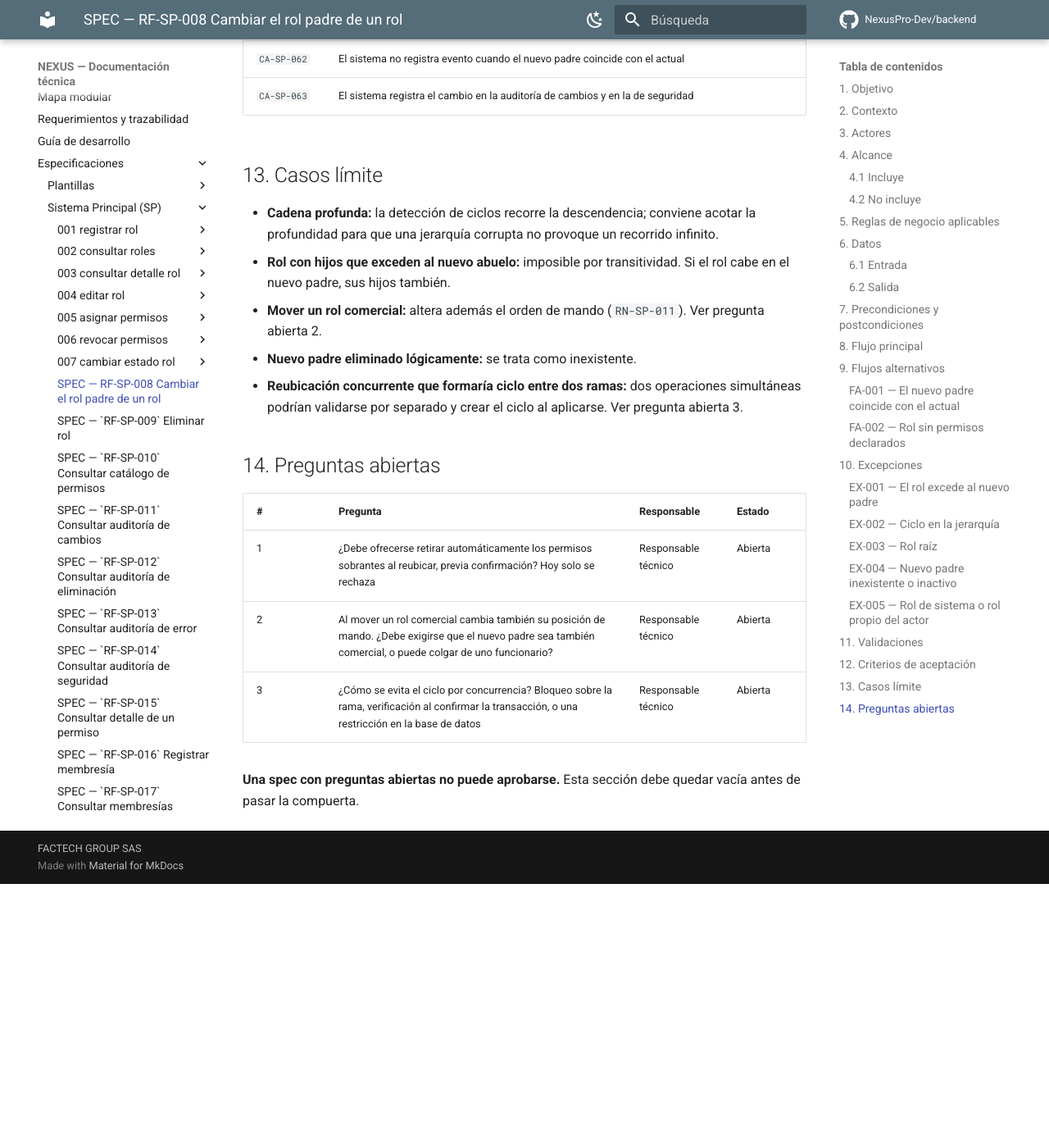
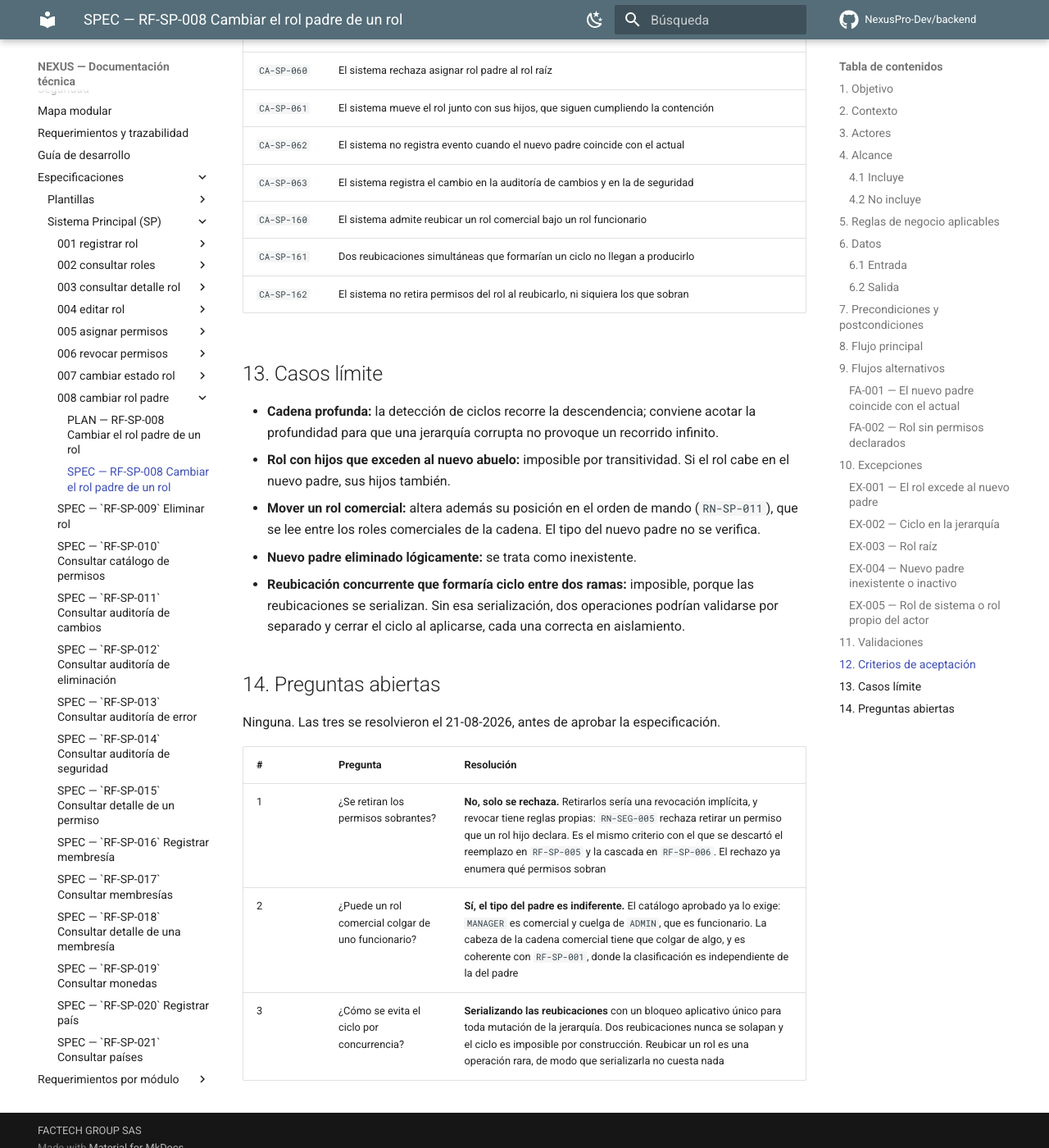
Before and after one commit to NexusPro-Dev/backend, an MkDocs documentation site: the page built from docs/specs/sp/008-cambiar-rol-padre/spec.md, in a window 1280 px wide and 1400 px high, scrolled down 5375 px. Shown: the whole window at 82% size. Built offline with MkDocs 1.6.1 and Material for MkDocs 9.7.7, drawn with Linux system fonts in a browser that asks for light colours; comment, search, counter and statistics services are not loaded; before the commit the page ends 6453 px from its top, so only the background shows below that; some of the changed text lies outside the part shown.

Commit message:
docs(sp): aprobar la spec de RF-SP-008 y redactar su plan
Tres preguntas resueltas.

No se retiran los permisos sobrantes al reubicar: se rechaza. Retirarlos seria
una revocacion implicita, y revocar tiene reglas propias. Es el mismo criterio
con el que se descarto el reemplazo en RF-SP-005 y la cascada en RF-SP-006.

El tipo del nuevo padre es indiferente. El catalogo aprobado ya lo exige:
MANAGER es comercial y cuelga de ADMIN, que es funcionario. La cabeza de la
cadena comercial tiene que colgar de algo.

Los ciclos por concurrencia se evitan serializando las reubicaciones con un
bloqueo unico para toda la jerarquia.

El bloqueo global merece explicacion, porque parece excesivo. Bloquear solo el
rol movido y la cadena del nuevo padre no cierra el problema: con cuatro roles,
A a B y C a D, mover B bajo D y mover D bajo B son operaciones validas por
separado, cada una contra una jerarquia que aun es aciclica, y no comparten
ninguna fila. Aplicadas a la vez dejan B y D colgando el uno del otro. Como no
se sabe de antemano que ramas se tocaran, el unico bloqueo que sirve es el
global. El coste es aceptable porque reubicar un rol es excepcional y el
bloqueo no alcanza a las lecturas.

Se descarta el disparador con consulta recursiva en la base de datos, que
daria una garantia mas fuerte pero llevaria RN-SEG-006 fuera del dominio,
donde no puede probarse sin levantar PostgreSQL (Art. VI.3).

CA-SP-161 queda senalado como la prueba que no puede omitirse ni simplificarse:
ejecutarla como dos llamadas secuenciales pasaria siempre sin probar nada.
Hacen falta dos transacciones concurrentes reales compitiendo por el bloqueo.

Ocho specs aprobadas con su plan, trece en revision. Con esto queda completo el
submodulo de Roles salvo RF-SP-009.

Co-Authored-By: Claude Opus 5 (1M context) <noreply@anthropic.com>

```diff
--- a/docs/specs/sp/008-cambiar-rol-padre/spec.md
+++ b/docs/specs/sp/008-cambiar-rol-padre/spec.md
@@ -4,10 +4,10 @@
 |---|---|
 | Requerimiento | `RF-SP-008` |
 | Módulo | `SP` — Sistema Principal |
-| Estado | **Borrador** |
+| Estado | **Aprobada** |
 | Autor | Responsable técnico |
-| Aprobada por | — |
-| Fecha de aprobación | — |
+| Aprobada por | Responsable técnico |
+| Fecha de aprobación | 21-08-2026 |
 
 ---
 
@@ -38,7 +38,8 @@ Es la operación más peligrosa del módulo, porque puede romper un invariante e
 
 ### 4.2 No incluye
 
-- Ajustar automáticamente los permisos del rol para que quepan en el nuevo padre: si no caben, la operación se rechaza.
+- Ajustar automáticamente los permisos del rol para que quepan en el nuevo padre: si no caben, la operación se rechaza. Retirarlos sería una revocación implícita, y revocar tiene reglas propias (`RN-SEG-005`).
+- Exigir que el nuevo padre sea del mismo tipo que el rol movido: el tipo del padre es indiferente.
 - Dejar un rol sin padre: solo el rol raíz carece de él (`RN-SEG-007`, `RN-SP-002`).
 
 ## 5. Reglas de negocio aplicables
@@ -60,7 +61,7 @@ Es la operación más peligrosa del módulo, porque puede romper un invariante e
 | Dato | Obligatorio | Descripción | Restricción de negocio |
 |---|---|---|---|
 | Identificador del rol | Sí | Rol que se reubica | Debe existir, no ser de sistema y no ser el rol raíz |
-| Nuevo rol padre | Sí | Rol que pasará a acotarlo | Debe existir, estar activo y no ser descendiente del rol que se mueve |
+| Nuevo rol padre | Sí | Rol que pasará a acotarlo | Debe existir, estar activo y no ser descendiente del rol que se mueve. Su clasificación es indiferente: un rol comercial puede colgar de uno funcionario |
 
 ### 6.2 Salida
 
@@ -161,21 +162,24 @@ Es la operación más peligrosa del módulo, porque puede romper un invariante e
 | `CA-SP-061` | El sistema mueve el rol junto con sus hijos, que siguen cumpliendo la contención |
 | `CA-SP-062` | El sistema no registra evento cuando el nuevo padre coincide con el actual |
 | `CA-SP-063` | El sistema registra el cambio en la auditoría de cambios y en la de seguridad |
+| `CA-SP-160` | El sistema admite reubicar un rol comercial bajo un rol funcionario |
+| `CA-SP-161` | Dos reubicaciones simultáneas que formarían un ciclo no llegan a producirlo |
+| `CA-SP-162` | El sistema no retira permisos del rol al reubicarlo, ni siquiera los que sobran |
 
 ## 13. Casos límite
 
 - **Cadena profunda:** la detección de ciclos recorre la descendencia; conviene acotar la profundidad para que una jerarquía corrupta no provoque un recorrido infinito.
 - **Rol con hijos que exceden al nuevo abuelo:** imposible por transitividad. Si el rol cabe en el nuevo padre, sus hijos también.
-- **Mover un rol comercial:** altera además el orden de mando (`RN-SP-011`). Ver pregunta abierta 2.
+- **Mover un rol comercial:** altera además su posición en el orden de mando (`RN-SP-011`), que se lee entre los roles comerciales de la cadena. El tipo del nuevo padre no se verifica.
 - **Nuevo padre eliminado lógicamente:** se trata como inexistente.
-- **Reubicación concurrente que formaría ciclo entre dos ramas:** dos operaciones simultáneas podrían validarse por separado y crear el ciclo al aplicarse. Ver pregunta abierta 3.
+- **Reubicación concurrente que formaría ciclo entre dos ramas:** imposible, porque las reubicaciones se serializan. Sin esa serialización, dos operaciones podrían validarse por separado y cerrar el ciclo al aplicarse, cada una correcta en aislamiento.
 
 ## 14. Preguntas abiertas
 
-| # | Pregunta | Responsable | Estado |
-|---|---|---|---|
-| 1 | ¿Debe ofrecerse retirar automáticamente los permisos sobrantes al reubicar, previa confirmación? Hoy solo se rechaza | Responsable técnico | Abierta |
-| 2 | Al mover un rol comercial cambia también su posición de mando. ¿Debe exigirse que el nuevo padre sea también comercial, o puede colgar de uno funcionario? | Responsable técnico | Abierta |
-| 3 | ¿Cómo se evita el ciclo por concurrencia? Bloqueo sobre la rama, verificación al confirmar la transacción, o una restricción en la base de datos | Responsable técnico | Abierta |
+Ninguna. Las tres se resolvieron el 21-08-2026, antes de aprobar la especificación.
 
-**Una spec con preguntas abiertas no puede aprobarse.** Esta sección debe quedar vacía antes de pasar la compuerta.
+| # | Pregunta | Resolución |
+|---|---|---|
+| 1 | ¿Se retiran los permisos sobrantes? | **No, solo se rechaza.** Retirarlos sería una revocación implícita, y revocar tiene reglas propias: `RN-SEG-005` rechaza retirar un permiso que un rol hijo declara. Es el mismo criterio con el que se descartó el reemplazo en `RF-SP-005` y la cascada en `RF-SP-006`. El rechazo ya enumera qué permisos sobran |
+| 2 | ¿Puede un rol comercial colgar de uno funcionario? | **Sí, el tipo del padre es indiferente.** El catálogo aprobado ya lo exige: `MANAGER` es comercial y cuelga de `ADMIN`, que es funcionario. La cabeza de la cadena comercial tiene que colgar de algo, y es coherente con `RF-SP-001`, donde la clasificación es independiente de la del padre |
+| 3 | ¿Cómo se evita el ciclo por concurrencia? | **Serializando las reubicaciones** con un bloqueo aplicativo único para toda mutación de la jerarquía. Dos reubicaciones nunca se solapan y el ciclo es imposible por construcción. Reubicar un rol es una operación rara, de modo que serializarla no cuesta nada |
```
Also changed, not shown: docs/requirements.md (+1 -1 lines), docs/specs/sp/008-cambiar-rol-padre/plan.md (added, +179 -0 lines).
